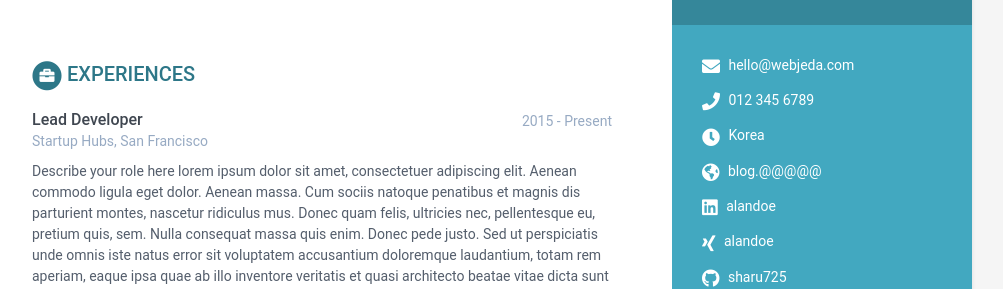
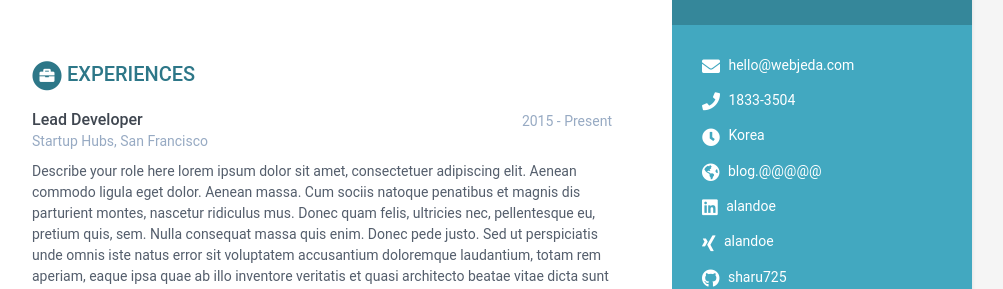
Before and after one commit to YeoHoYeon/-, a Jekyll site: the page built from index.html, in a window 1280 px wide and 900 px high. Shown: the part 243-532 px from the top of the window, without its empty margins (168-1171 px from the left). Built offline with Jekyll 4.4.1, drawn with Linux system fonts in a browser that asks for light colours.

Commit message:
Update data.yml

```diff
--- a/_data/data.yml
+++ b/_data/data.yml
@@ -14,7 +14,7 @@ sidebar:
 
     # Sidebar links
     email: hello@webjeda.com
-    phone: 012 345 6789
+    phone: 1833-3504
     timezone: Korea
     citizenship:
     website: blog.@@@@@
```
